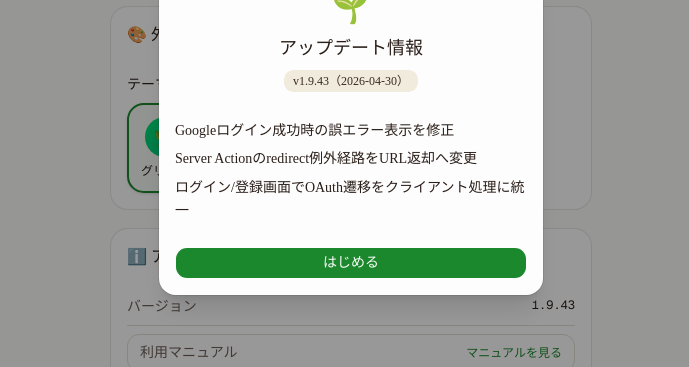
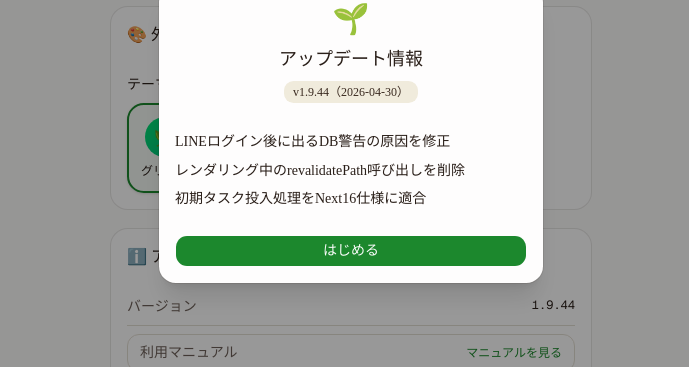
Before and after one commit to Toygaolingxiao/Sprout, a Next.js app: page /settings in a window 1280 px wide. Shown: the part 266-633 px from the top of the page, without its empty margins (289-978 px from the left). Built offline with nearby package versions, Linux system fonts and the light colour scheme; no server answers.

Commit message:
release: v1.9.44

```diff
--- a/src/data/release-notes.ts
+++ b/src/data/release-notes.ts
@@ -1,6 +1,15 @@
-export const APP_VERSION = '1.9.43';
+export const APP_VERSION = '1.9.44';
 
 export const RELEASE_NOTES: { version: string; date: string; items: string[] }[] = [
+  {
+    version: '1.9.44',
+    date: '2026-04-30',
+    items: [
+      'LINEログイン後に出るDB警告の原因を修正',
+      'レンダリング中のrevalidatePath呼び出しを削除',
+      '初期タスク投入処理をNext16仕様に適合',
+    ],
+  },
   {
     version: '1.9.43',
     date: '2026-04-30',
--- a/src/lib/actions/tasks.ts
+++ b/src/lib/actions/tasks.ts
@@ -238,8 +238,6 @@ export async function initializeTasksFromTemplates(stageId: LifeStage) {
     return { error: error.message };
   }
 
-  revalidatePath('/checklists');
-  revalidatePath('/dashboard');
   return { success: true };
 }
 
```
Also changed, not shown: 1 other file (tests, documents, lock files or other folders).
